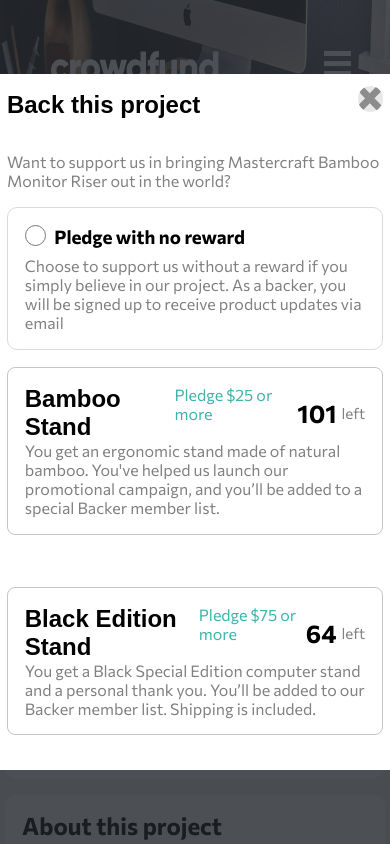
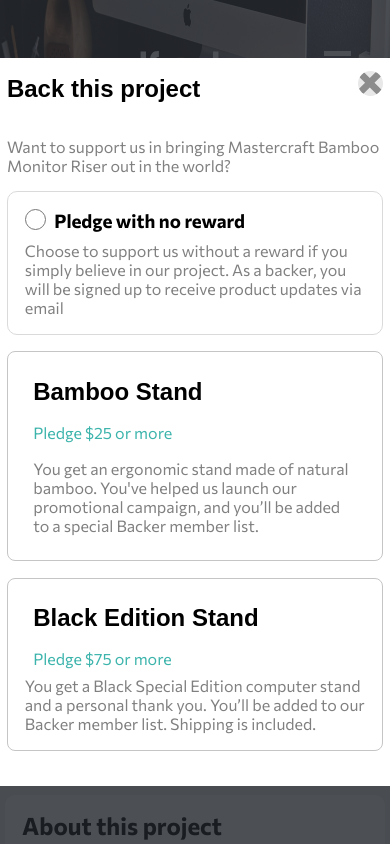
Before and after one commit to Facualemandi/Crowdfunding, a React (Create React App) app: page / in a window 390 px wide. Both pictures are taken after a click on the button "Back This Project". Shown: the top 844 px of the page. Built offline with nearby package versions, Linux system fonts and the light colour scheme.

Commit message:
Ultimas Actualizaciones

```diff
--- a/src/App.js
+++ b/src/App.js
@@ -48,6 +48,8 @@
     setOpenModal(false);
     if (onValue) {
       setExitoModal(true);
+    }else{
+
     }
   };
 
@@ -55,6 +57,8 @@
     setOpenModal(false)
     if(onValue >= num){
       setExitoModal(true)
+    }else{
+      alert('El número no puede ser menor a ' + num)
     }
   }
 
--- a/src/Components/BlackEdition.js
+++ b/src/Components/BlackEdition.js
@@ -25,7 +25,7 @@
     <>
       <section>
         <div
-          className={`rewardsTotal ${blackEdition && "bamboo-active"}`}
+          className={`blackEdition ${blackEdition && "black-active"}`}
           onClick={isBlackEdit}
         >
           <div className="containerTop">
--- a/src/Components/Rewards.js
+++ b/src/Components/Rewards.js
@@ -35,7 +35,7 @@
             </span>
           </div>
 
-          <div>
+          <div className="parrafo_reward">
             <p>
               You get an ergonomic stand made of natural bamboo. You've helped
               us launch our promotional campaign, and you’ll be added to a
@@ -53,7 +53,7 @@
             </>
           )}
         </div>
-        )
+
       </section>
     </>
   );
--- a/src/Styles/BlackEdition.css
+++ b/src/Styles/BlackEdition.css
@@ -0,0 +1,39 @@
+.blackEdition{
+    border: 1px solid rgb(197, 197, 197);
+    border-radius: 8px;
+    margin: 2vh;
+    padding: 2vh;
+    cursor: pointer;
+}
+.black-active{
+    border: 2px solid hsl(176, 50%, 47%);
+}
+
+.containerTop{
+    display: flex;
+    justify-content: space-between;
+}
+.containerTop h2{
+   color: black;
+}
+.containerTop .price_reward{
+    color: hsl(176, 50%, 47%);
+}
+.span_reward{
+    display: flex;
+    justify-content: center;
+    align-items: center;
+}
+
+.span_reward p:nth-child(1){
+    display: flex;
+    justify-content: center;
+    align-items: center;
+    font-size: 25px;
+    color: black;
+    font-weight: bold;
+}
+.span_reward p:nth-child(2){
+   margin-left: 5px;
+   font-size: 15px;
+}
--- a/src/Styles/ExitoModal.css
+++ b/src/Styles/ExitoModal.css
@@ -23,6 +23,10 @@
   border: 1px solid white;
   background-color: white;
 }
+.container_exito_modal h3 {
+  color: black;
+
+}
 .container_exito_modal img{
   margin: 1vh;
 }
--- a/src/Styles/Modal.css
+++ b/src/Styles/Modal.css
@@ -32,3 +32,10 @@
     height: 3vh;
     cursor: pointer;
 }
+
+
+@media (max-width: 740px){
+    .container_modal{
+        width: 50vh;
+    }
+}
--- a/src/Styles/Rewards.css
+++ b/src/Styles/Rewards.css
@@ -37,3 +37,29 @@
    margin-left: 5px;
    font-size: 15px;
 }
+
+
+@media (max-width: 740px){
+    .container_modal{
+        width: 50vh;
+    }
+    .containerTop{
+        display: flex;
+        flex-direction: column;
+
+    }
+    .containerTop h2{
+        margin: 1vh;
+
+    }
+    .containerTop p{
+        margin: 1vh;
+    }
+    .parrafo_reward{
+        margin: 1vh;
+    }
+
+    .span_reward{
+        display: none;
+    }
+}
```
Also changed, not shown: package.json (+8 -2 lines), 1 other file (tests, documents, lock files or other folders).
